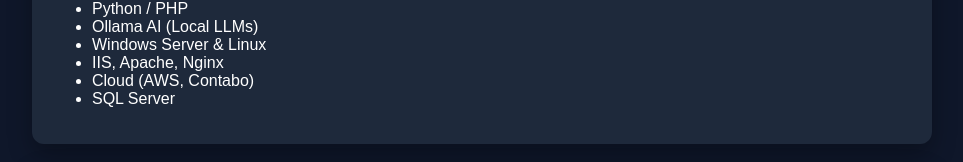
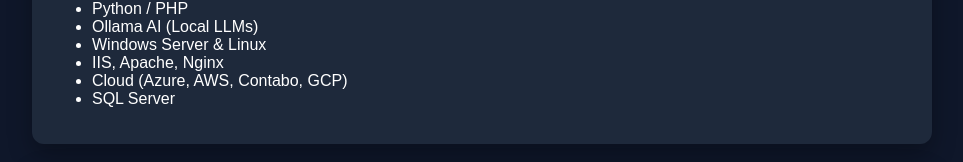
Before and after one commit to mhanif32/mhanif32.github.io, a plain HTML site: page index.html in a window 1280 px wide. Shown: the part 768-930 px from the top of the page, without its empty margins (158-1121 px from the left). Drawn offline with Linux system fonts and the light colour scheme.

Commit message:
Update index.html

```diff
--- a/index.html
+++ b/index.html
@@ -59,7 +59,7 @@
         <li>Ollama AI (Local LLMs)</li>
         <li>Windows Server & Linux</li>
         <li>IIS, Apache, Nginx</li>
-        <li>Cloud (AWS, Contabo)</li>
+        <li>Cloud (Azure, AWS, Contabo, GCP)</li>
         <li>SQL Server</li>
       </ul>
     </div>
```
